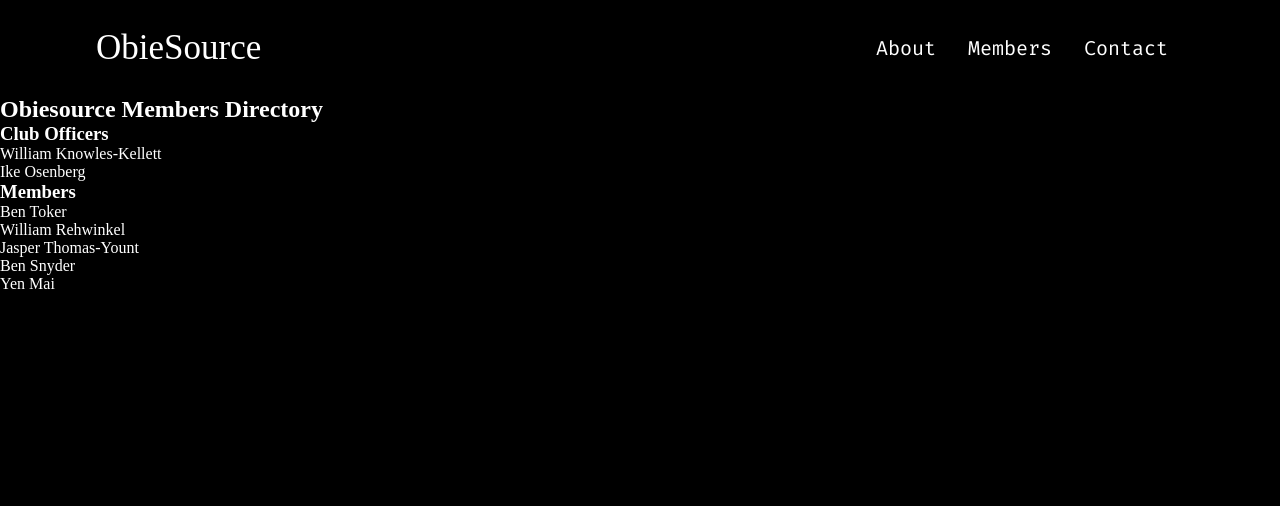
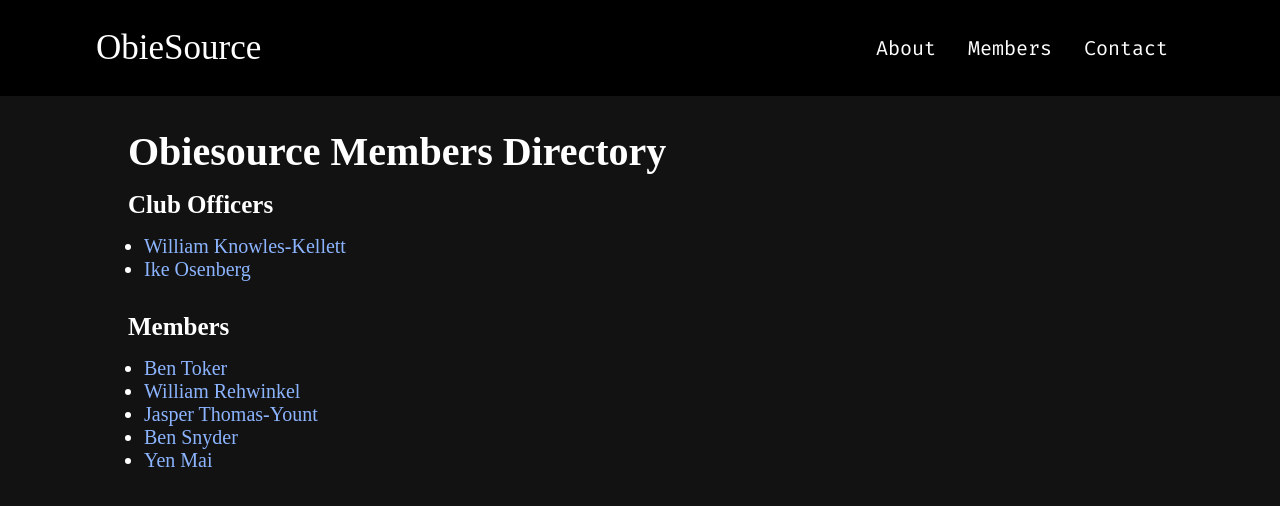
Before and after one commit to ObieSource/obiesource.github.io, a React (Create React App) app: page /members in a window 1280 px wide. Shown: the top 506 px of the page. Built offline with nearby package versions, Linux system fonts and the light colour scheme; a web font is replaced by a local one.

Commit message:
Styling on non-main pages

```diff
--- a/src/App.css
+++ b/src/App.css
@@ -6,12 +6,44 @@
 }
 
 body {
+  height: 100%;
   background-color: var(--color-bg);
 }
 
 a {
   color: unset;
   text-decoration: none;
+}
+
+html,
+#root,
+.App {
+  height: 100%;
+}
+
+.content {
+  height: 100%;
+  padding: 2rem 8rem;
+  font-size: 20px;
+  background-color: #121212;
+}
+
+.content h2 {
+  font-size: 25px;
+  margin-top: 1rem;
+}
+
+.content p {
+  margin-top: 0.5rem;
+}
+
+.content ul,
+.content ol {
+  padding: 1rem;
+}
+
+.content a {
+  color: #8cb4ff;
 }
 
 .color__text {
--- a/src/pages/about/About.jsx
+++ b/src/pages/about/About.jsx
@@ -3,8 +3,8 @@ import "./about.css";
 
 const About = () => {
   return (
-    <main className="color__text">
-      <h1>What is Open Source?</h1>
+    <main className="content color__text">
+      <h2>What is Open Source?</h2>
       <p>
         Open Source is a programming philosophy that work and ownership of
         projects should be decentralized and community-based. Open Source
@@ -13,7 +13,7 @@ const About = () => {
         Firefox, Linux, Audacity, and Wordpress.
       </p>
 
-      <h1>What do we do?</h1>
+      <h2>What do we do?</h2>
       <p>
         Oberlin Open Source Club (ObieSource) is a club in which students can
         interact with Oberlin-specific open source projects. Anyone can join,
--- a/src/pages/contact/Contact.jsx
+++ b/src/pages/contact/Contact.jsx
@@ -3,7 +3,7 @@ import "./contact.css";
 
 const Contact = () => {
   return (
-    <main className="color__text">
+    <main className="content color__text">
       <h1>Contact Us</h1>
       <p>
         To reach out about one of our projects, or if you want to collaborate
--- a/src/pages/member/Member.jsx
+++ b/src/pages/member/Member.jsx
@@ -35,10 +35,12 @@ const Member = () => {
     members.members.find((member) => member.name === name) ||
     members.officers.find((officer) => officer.name === name);
   if (!member) {
-    return <main className="color__text">Member not found: {name}</main>;
+    return (
+      <main className="content color__text">Member not found: {name}</main>
+    );
   }
   return (
-    <main className="color__text">
+    <main className="content color__text">
       <h1>
         {member.name} {member.class}, {member.pronouns}
       </h1>
--- a/src/pages/members/Members.jsx
+++ b/src/pages/members/Members.jsx
@@ -13,15 +13,15 @@ const Member = ({ name }) => {
 
 const Members = () => {
   return (
-    <main className="color__text">
-      <h2>Obiesource Members Directory</h2>
-      <h3>Club Officers</h3>
+    <main className="content color__text">
+      <h1>Obiesource Members Directory</h1>
+      <h2>Club Officers</h2>
       <ul className="diroff">
         {members.officers.map((officer) => (
           <Member name={officer.name} />
         ))}
       </ul>
-      <h3>Members</h3>
+      <h2>Members</h2>
       <ul className="dirmem">
         {members.members.map((member) => (
           <Member name={member.name} />
```
